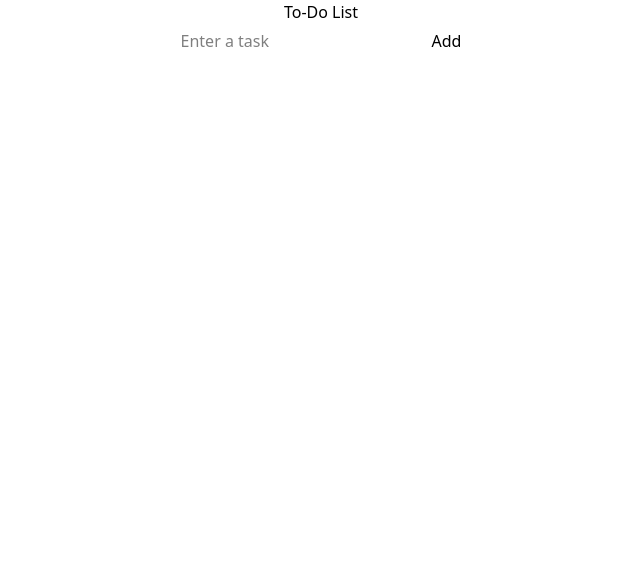
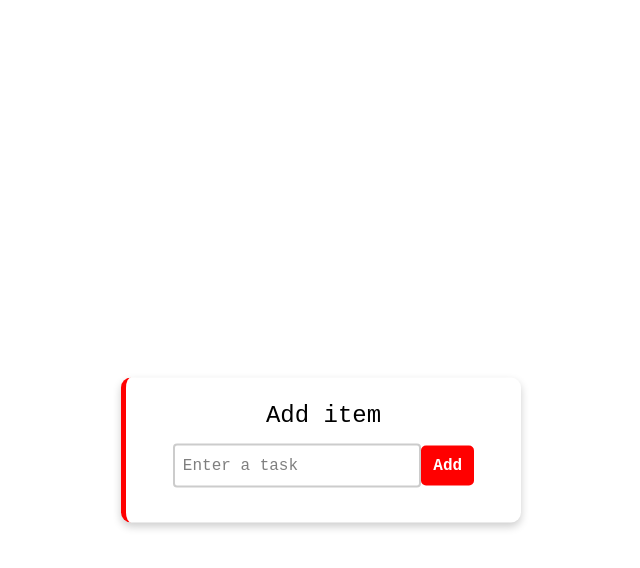
Before and after one commit to AlexandraLedesma215/ITS320_FRONTEND, an Angular app: page / in a window 1280 px wide. Shown: the top 568 px of the page, without its empty margins (319-959 px from the left). Built offline with nearby package versions, Linux system fonts and the light colour scheme.

Commit message:
edit design

```diff
--- a/src/app/todolist/todolist.component.css
+++ b/src/app/todolist/todolist.component.css
@@ -1,25 +1,76 @@
+/* Center the entire container */
 .container {
-    width: 300px;
-    margin: auto;
+    max-width: 400px;
+    margin: 50px auto; /* Centers horizontally & adds space from top */
     text-align: center;
+    font-family: 'Courier New', Courier, monospace;
+    background: white;
+    padding: 20px;
+    border-radius: 10px;
+    box-shadow: 0px 4px 8px rgba(0, 0, 0, 0.2);
+    border-left: 5px solid red;
+    position: absolute;
+    top: 50%;
+    left: 50%;
+    transform: translate(-50%, -50%);
   }
 
-  input {
-    padding: 5px;
-    margin-right: 10px;
+  /* Header Styling */
+  h2 {
+    color: black;
+    font-size: 24px;
+    margin-bottom: 10px;
   }
 
-  button {
-    padding: 5px;
+  /* Form Styling */
+  form {
+    margin-bottom: 15px;
   }
 
+  /* Input Styling */
+  input {
+    width: 70%;
+    padding: 8px;
+    border: 2px solid #ccc;
+    border-radius: 4px;
+    font-size: 16px;
+    outline: none;
+  }
+
+  /* Red Button Styling */
+  .red-button {
+    background-color: red;
+    color: white;
+    border: none;
+    padding: 8px 12px;
+    border-radius: 5px;
+    cursor: pointer;
+    font-weight: bold;
+  }
+
+  .red-button:hover {
+    background-color: darkred;
+  }
+
+  /* List Styling */
   ul {
     list-style: none;
     padding: 0;
+    text-align: left;
   }
 
+  /* Notebook-style Task Item */
   li {
+    background: #fff;
+    padding: 10px;
     margin: 5px 0;
+    border-bottom: 2px dashed black;
     display: flex;
     justify-content: space-between;
+    align-items: center;
+    font-size: 18px;
   }
+
+  li:last-child {
+    border-bottom: none;
+  }
--- a/src/app/todolist/todolist.component.html
+++ b/src/app/todolist/todolist.component.html
@@ -1,15 +1,15 @@
 <div class="container">
-    <h2>To-Do List</h2>
+    <h2>Add item</h2>
 
     <form (ngSubmit)="addTask()">
       <input type="text" [formControl]="task" placeholder="Enter a task">
-      <button type="button" (click)="addTask()">Add</button>
+      <button type="button" (click)="addTask()" class="red-button">Add</button>
     </form>
 
     <ul>
       <li *ngFor="let task of tasks; let i = index">
         {{ task }}
-        <button (click)="removeTask(i)">❌</button>
+        <button (click)="removeTask(i)" class="red-button">❌</button>
       </li>
     </ul>
-  </div>
+</div>
```
